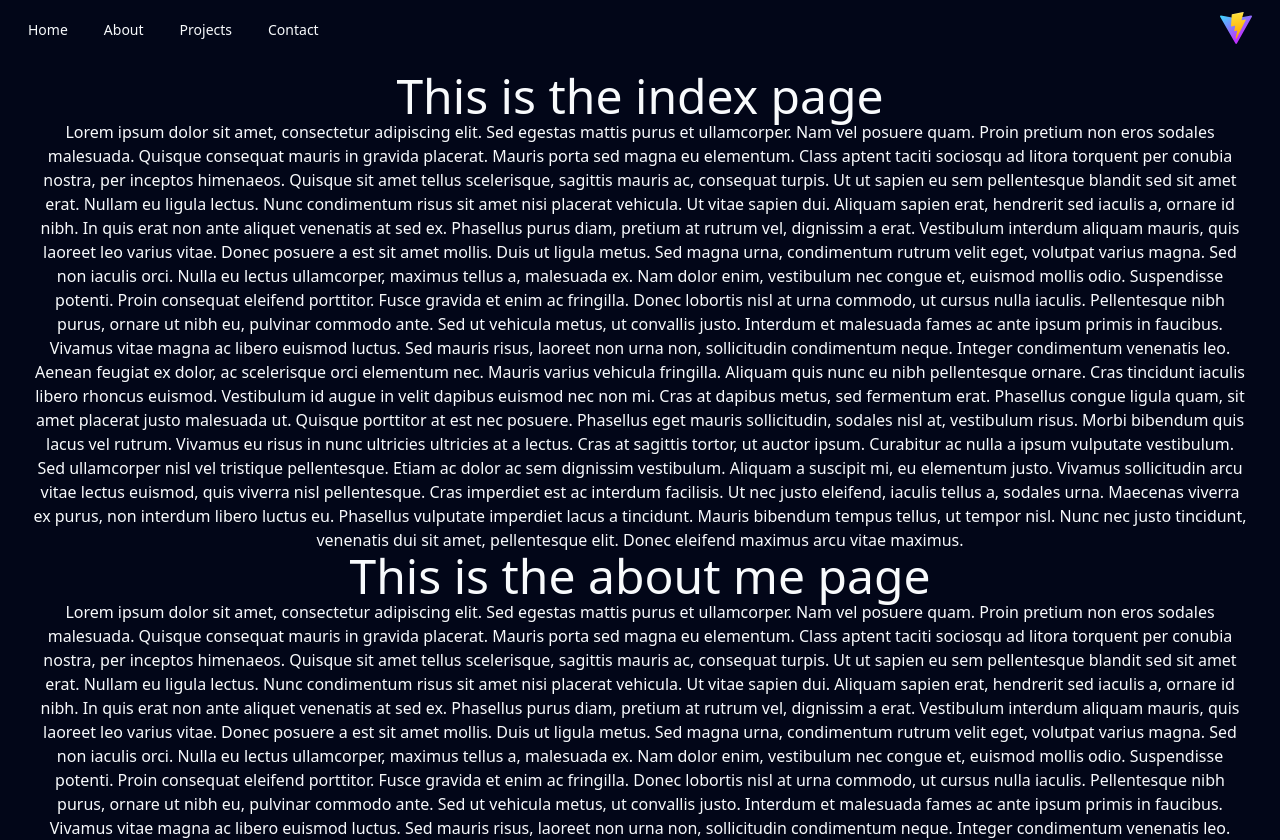
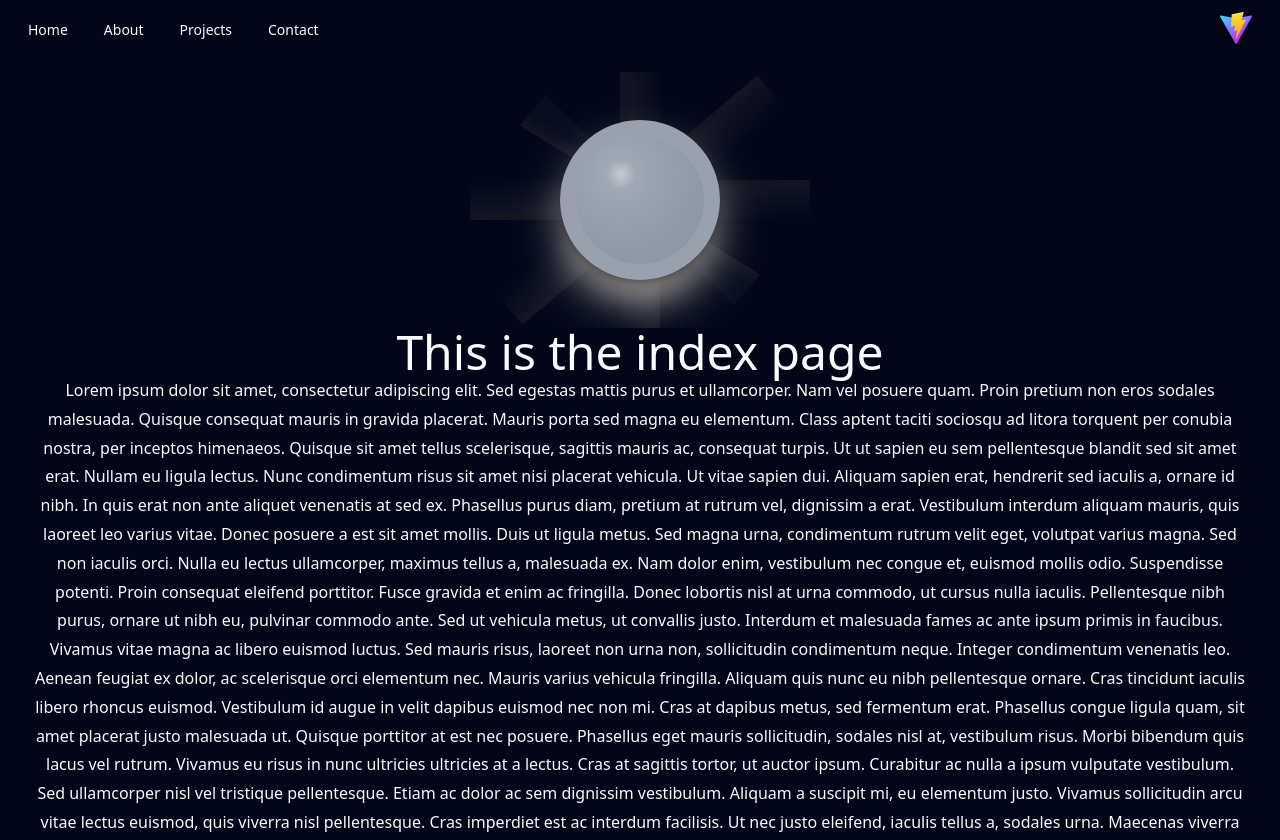
Before and after one commit to SpyingEnvelope/portfolio-revised, a React (Vite) app: page / in a window 1280 px wide. Shown: the top 840 px of the page. Built offline with nearby package versions, Linux system fonts and the light colour scheme.

Commit message:
added a banner. Currently has a circle and experimenting with a few different options for the banner. Spotlights or light coming out of hte circle itself are options I am considering

```diff
--- a/package.json
+++ b/package.json
@@ -15,7 +15,7 @@
     "@tailwindcss/vite": "^4.1.14",
     "class-variance-authority": "^0.7.1",
     "clsx": "^2.1.1",
-    "lucide-react": "^0.544.0",
+    "lucide-react": "^0.545.0",
     "react": "^19.1.1",
     "react-dom": "^19.1.1",
     "react-router-dom": "^7.9.3",
--- a/src/App.css
+++ b/src/App.css
@@ -3,7 +3,7 @@
 
 @custom-variant dark (&:is(.dark *));
 
-html {
+html, body {
   scroll-behavior: smooth;
 }
 
@@ -12,6 +12,7 @@ html {
   margin: 0 auto;
   padding: 2rem;
   text-align: center;
+  line-height: 1.8;
 }
 
 .logo {
@@ -48,6 +49,10 @@ html {
 
 .read-the-docs {
   color: #888;
+}
+
+.trapezoid {
+  clip-path: polygon(52% 1%, 55% 0, 100% 100%, 0% 100%);
 }
 
 @theme inline {
--- /dev/null
+++ b/src/components/Banner.jsx
@@ -0,0 +1,32 @@
+function Banner() {
+  return (
+    <>
+      {/* <div className="z-0 absolute m-0 p-0 top-0 left-0 rotate-60 sm:rotate-50 md:rotate-40 lg:rotate-28 xl:rotate-30 trapezoid bg-linear-to-r from-slate-950 from-10% via-stone-600 via-30% to-slate-950 to-50% opacity-20 h-90 w-120 sm:w-200 md:w-250 lg:w-350 xl:w-450 xl:h-120 " /> */}
+      {/* <div className="z-0 absolute m-0 p-0 top-0 right-0 rotate-50 sm:rotate-50 md:rotate-40 lg:rotate-28 xl:rotate-30 trapezoid bg-linear-to-bl from-slate-950 from-10% via-stone-600 via-30% to-slate-950 to-50% opacity-100 h-90 w-120 sm:w-200 md:w-250 lg:w-350 xl:w-450 xl:h-120 " /> */}
+      {/* <div className="absolute left-3/6 rotate-40 top-0 trapezoid bg-linear-to-r from-slate-950 from-10% via-stone-600 via-30% to-slate-950 to-90% opacity-20 h-50 w-50" /> */}
+      {/* <div className="absolute left-3/8 rotate-310 top-0 trapezoid bg-linear-to-r from-slate-950 from-10% via-stone-600 via-30% to-slate-950 to-90% opacity-20 h-50 w-50"/> */}
+      {/* <div className="absolute left-4/9 rotate-359 top-0 trapezoid bg-linear-to-r from-slate-950 from-10% via-stone-600 via-30% to-slate-950 to-90% opacity-20 h-50 w-50"/> */}
+      <div className="relative w-full h-64 overflow-hidden flex items-center justify-center z-20">
+        {/* Circle */}
+        <div className="flex items-center justify-center absolute shadow-2xl shadow-amber-50 rounded-full">
+          <div className="w-40 h-40 rounded-full bg-gray-400 shadow-lg shadow-black/40 flex items-center justify-center">
+            <div className="trapezoid bg-linear-to-tr from-slate-800 from-30% via-stone-600 via-50% to-slate-950 to-50% w-10 h-70 rotate-130 absolute z-[-1] opacity-20" />
+            <div className="trapezoid bg-linear-to-tr from-slate-800 from-30% via-stone-600 via-50% to-slate-950 to-50% w-10 h-70 rotate-310 absolute z-[-1] opacity-20" />
+            <div className="bg-linear-to-bl from-slate-950 via-stone-600 to-slate-950 w-10 h-85 rotate-50 absolute z-[-1] opacity-20" />
+            <div className="bg-linear-to-bl from-slate-950 via-stone-600 to-slate-950 w-10 h-85 rotate-90 absolute z-[-1] opacity-20" />
+            <div className="bg-linear-to-bl from-slate-950 via-stone-600 to-slate-950 w-10 h-88 rotate-180 absolute z-[-1] opacity-20" />
+            <div
+              className="w-32 h-32 rounded-full z-20"
+              style={{
+                background:
+                  "radial-gradient(circle at 35% 30%, rgba(255,255,255,0.45) 0%, rgba(255,255,255,0.08) 12%, rgba(255,255,255,0.02) 25%, rgba(0,0,0,0.06) 70%)",
+              }}
+            />
+          </div>
+        </div>
+      </div>
+    </>
+  );
+}
+
+export default Banner;
--- a/src/components/Navigation.jsx
+++ b/src/components/Navigation.jsx
@@ -40,7 +40,7 @@ function Navigation() {
   return (
     <header>
       <nav
-        className={`fixed top-0 left-0  ${bgColor} w-full flex justify-start h-15 items-center`}
+        className={`fixed top-0 left-0  ${bgColor} w-full flex justify-start h-15 items-center z-30`}
       >
         <NavigationMenu>
           <NavigationMenuList>
--- a/src/pages/IndexPage.jsx
+++ b/src/pages/IndexPage.jsx
@@ -5,7 +5,7 @@ of who I am*/
 function IndexPage() {
   return (
     // id home would be used for navigation purpose with the anchor HTML attribute
-    <div>
+    <div className="z-20 relative">
       <h1 className="text-5xl">This is the index page</h1>
       <p>
         Lorem ipsum dolor sit amet, consectetur adipiscing elit. Sed egestas
--- a/src/pages/MainPage.jsx
+++ b/src/pages/MainPage.jsx
@@ -3,6 +3,7 @@ import IndexPage from "./IndexPage";
 import About from "./About";
 import Footer from "../components/Footer";
 import Projects from "./Projects";
+import Banner from "@/components/Banner";
 
 /* This is the main page that will always be displayed on the screen. As such, all crucial components
 and pages will be displayed here.*/
@@ -13,6 +14,7 @@ function MainPage() {
     <div className="h-10" id="home"></div>
         <Navigation />
         <main>
+            <Banner />
             <IndexPage />
             <About />
             <Projects />
```
Also changed, not shown: 1 other file (tests, documents, lock files or other folders).
